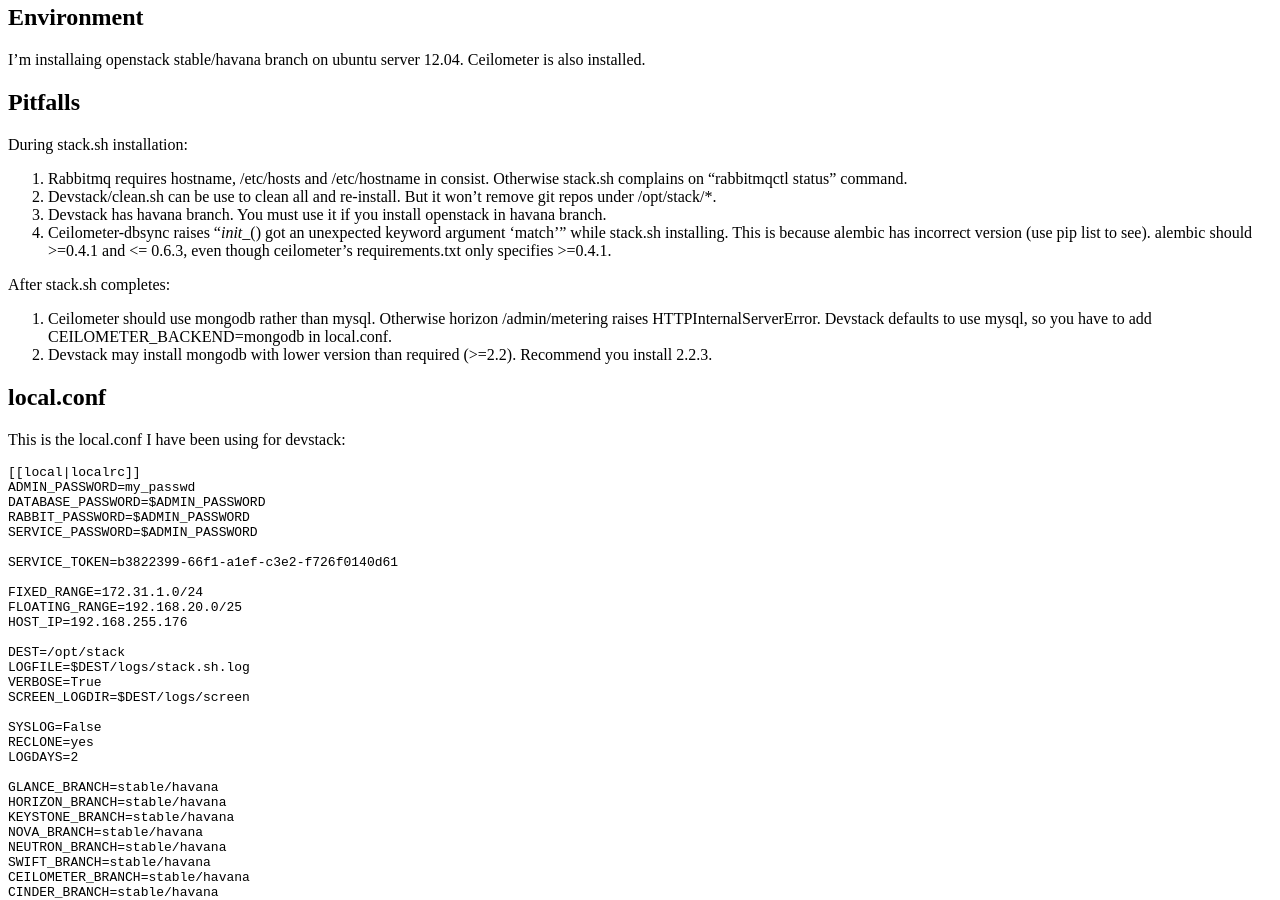
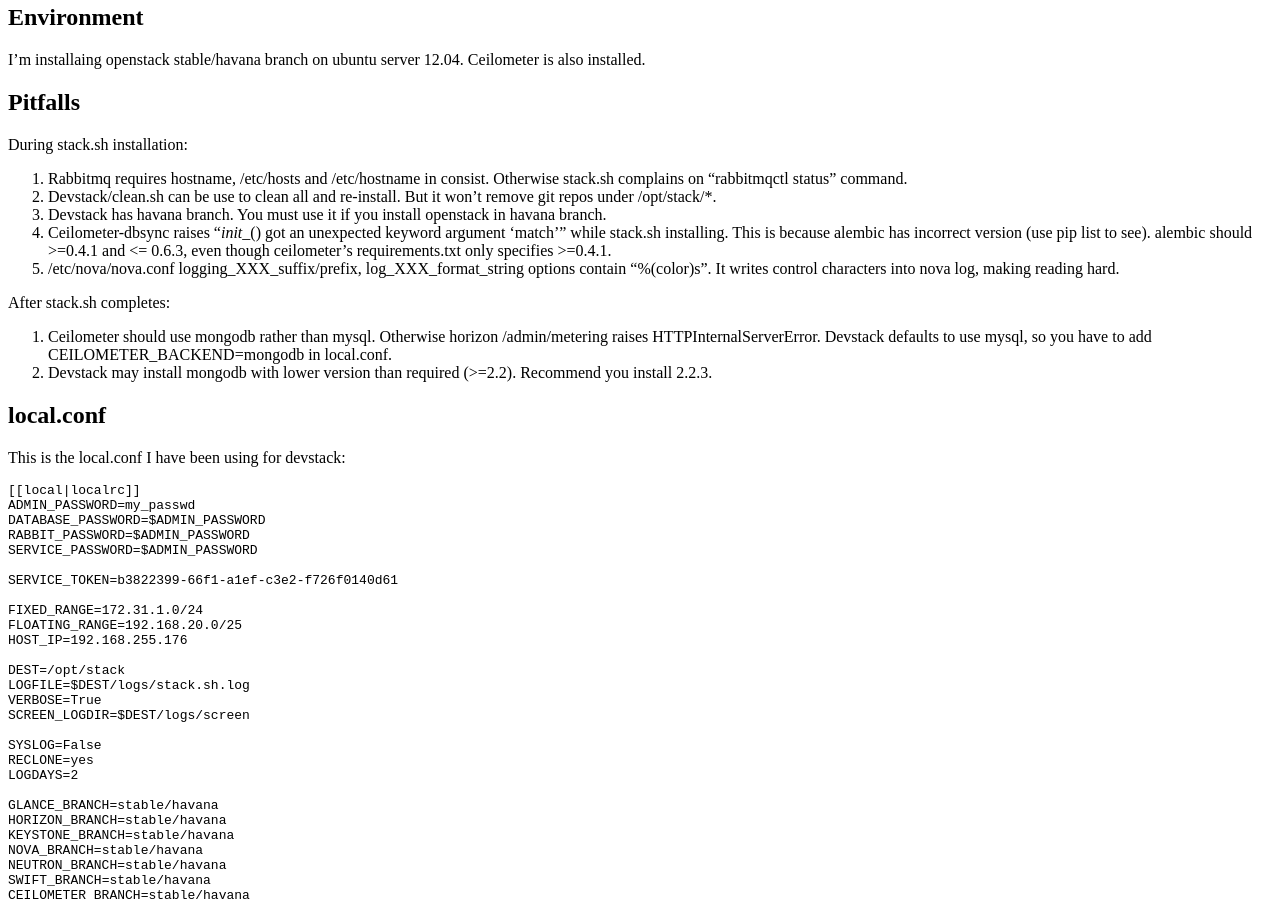
Before and after one commit to accelazh/accelazh.github.io, a Jekyll site: the page built from _posts/2014-04-1-Devstack-Havana-And-Pitfalls.md, in a window 1280 px wide and 900 px high, scrolled down 338 px. Built offline with Jekyll 4.4.1, drawn with Linux system fonts in a browser that asks for light colours; Markdown is read by kramdown in place of the engine named in the settings; comment, search, counter and statistics services are not loaded; a style sheet for code colours, icons or effects is not loaded.

Commit message:
Added one line to devstack pitfalls

```diff
--- a/_posts/2014-04-1-Devstack-Havana-And-Pitfalls.md
+++ b/_posts/2014-04-1-Devstack-Havana-And-Pitfalls.md
@@ -22,6 +22,7 @@
   2. Devstack/clean.sh can be use to clean all and re-install. But it won't remove git repos under /opt/stack/*.
   3. Devstack has havana branch. You must use it if you install openstack in havana branch.
   4. Ceilometer-dbsync raises "_init_\_() got an unexpected keyword argument 'match'" while stack.sh installing. This is because alembic has incorrect version (use pip list to see). alembic should >=0.4.1 and <= 0.6.3, even though ceilometer's requirements.txt only specifies >=0.4.1.
+  5. /etc/nova/nova.conf logging_XXX_suffix/prefix, log_XXX_format_string options contain "%(color)s". It writes control characters into nova log, making reading hard.
 
 After stack.sh completes:
 
```
